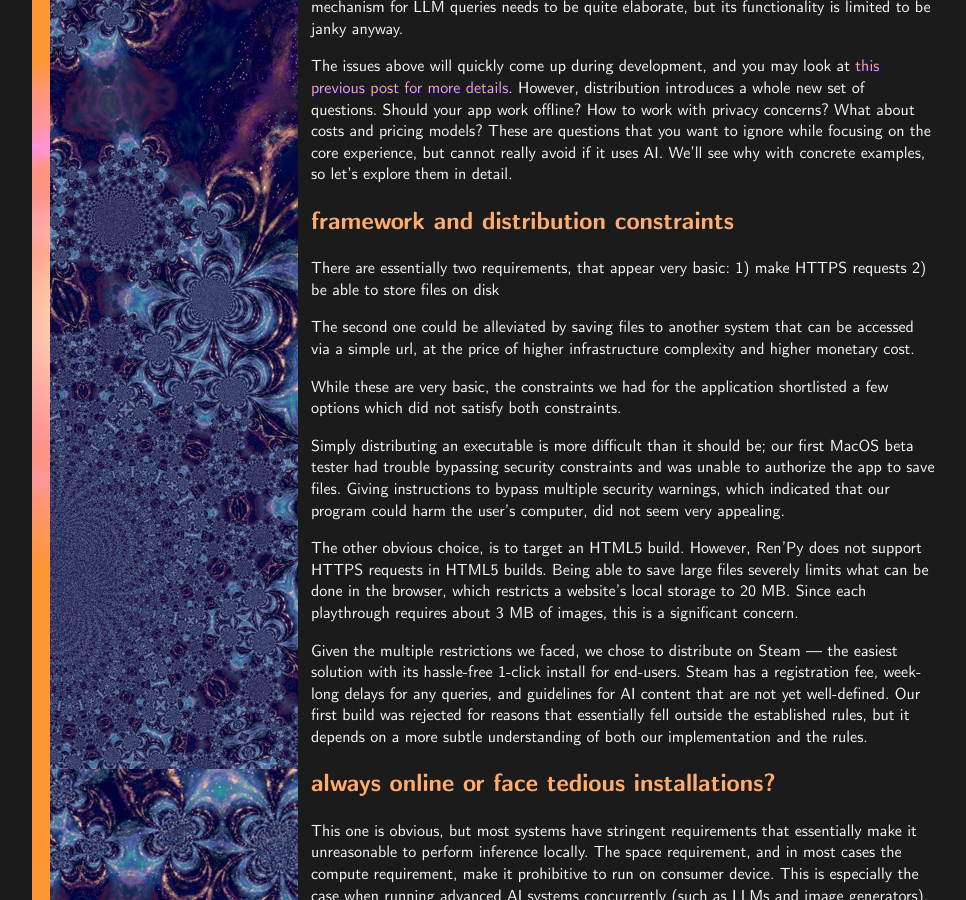
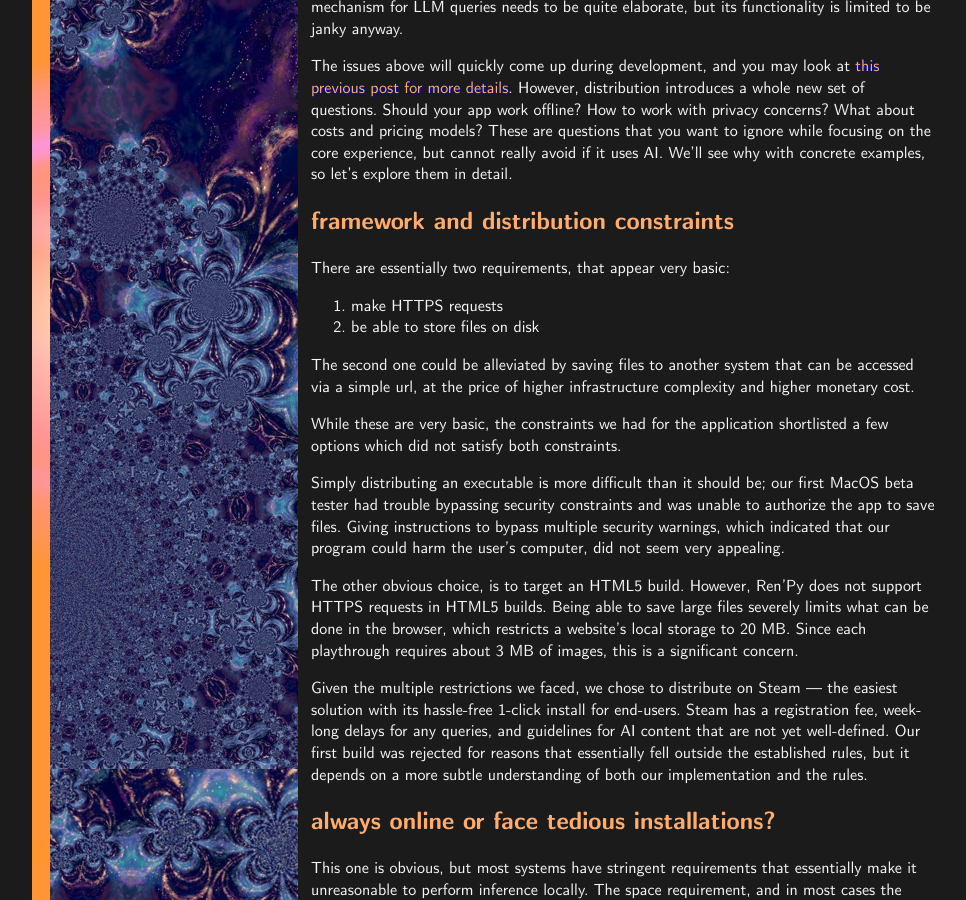
Before and after one commit to Le09/le09.github.io, a Jekyll site: the page built from _posts/2025-01-07-CHALLENGES.md, in a window 1280 px wide and 900 px high, scrolled down 1391 px. Shown: the whole window, without its empty margins (17-983 px from the left). Built offline with Jekyll 4.4.1, drawn with Linux system fonts in a browser that asks for light colours; comment, search, counter and statistics services are not loaded.

Commit message:
blogpost challenges: fix numbered list formatting

```diff
--- a/_posts/2025-01-07-CHALLENGES.md
+++ b/_posts/2025-01-07-CHALLENGES.md
@@ -37,8 +37,8 @@ We'll see why with concrete examples, so let's explore them in detail.
 ## framework and distribution constraints
 
 There are essentially two requirements, that appear very basic:
-1) make HTTPS requests
-2) be able to store files on disk
+1. make HTTPS requests
+2. be able to store files on disk
 
 The second one could be alleviated by saving files to another system that can be accessed via a simple url, at the price of higher infrastructure complexity and higher monetary cost.
 
```
